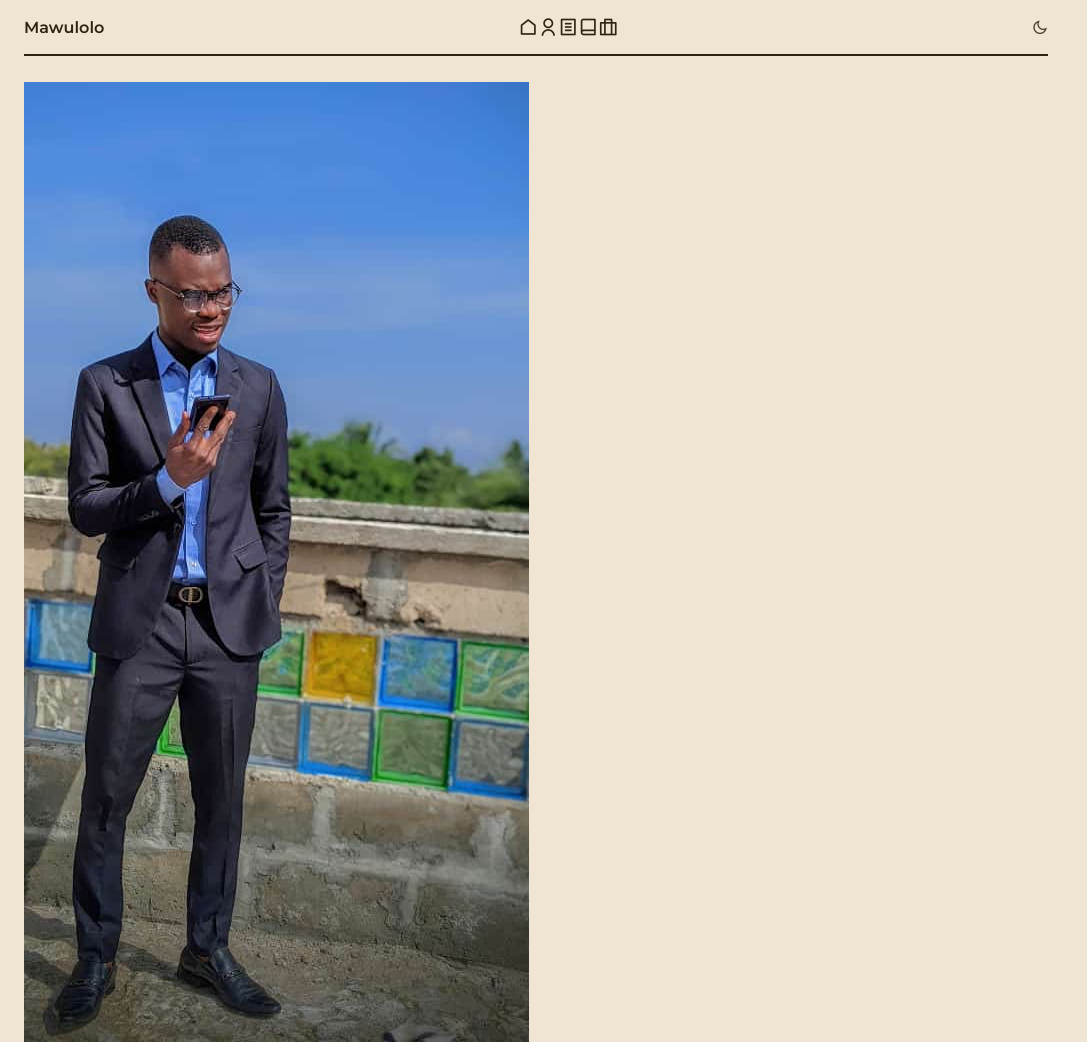
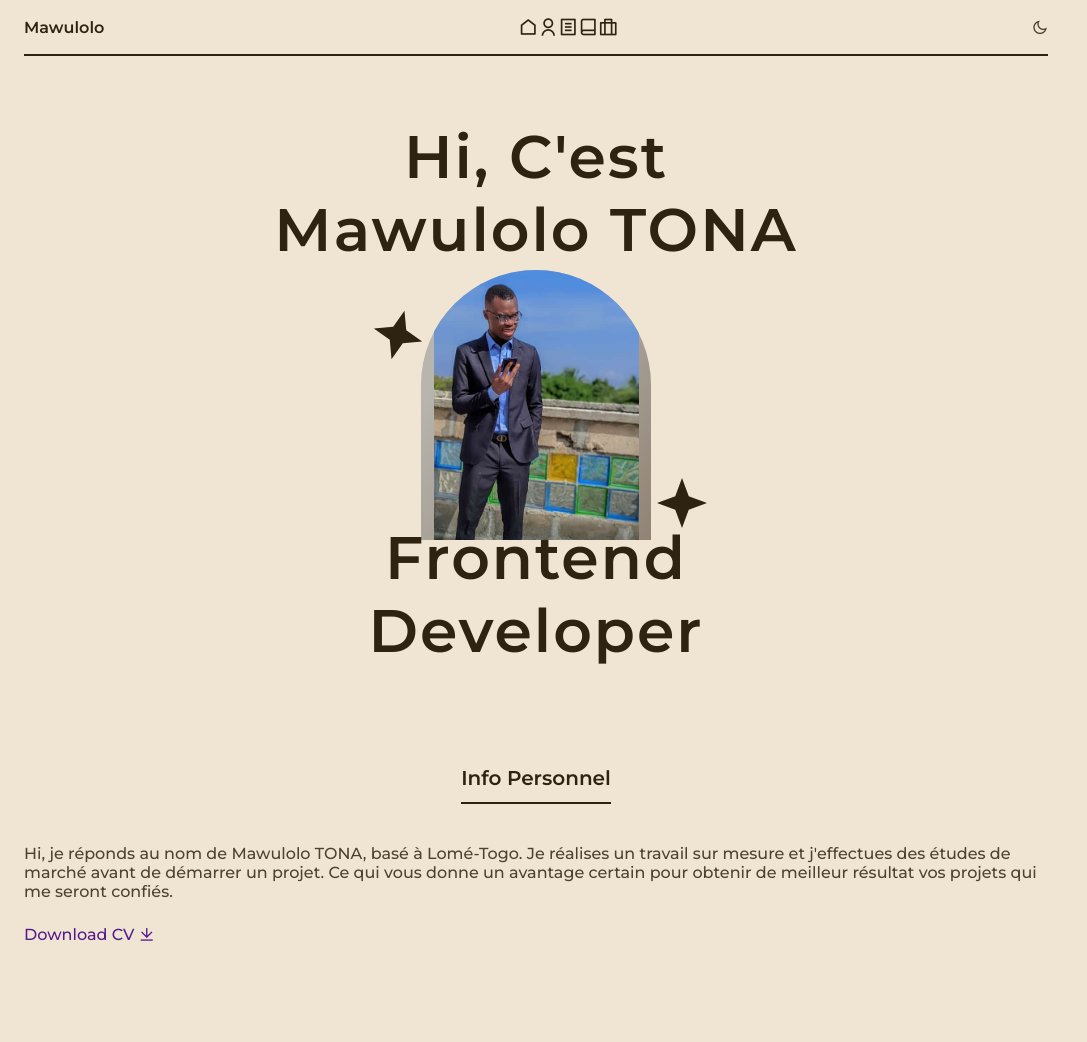
Before and after one commit to elo20ce/Great_Folio, a plain HTML site: page index.html in a window 1280 px wide. Shown: the whole page, without its empty margins (0-1087 px from the left). After the commit the page ends 960 px from the top, so only its background shows below. Drawn offline with nearby package versions, Linux system fonts and the light colour scheme.

Commit message:
Un peu d'avancement , second commit .

```diff
--- a/index.html
+++ b/index.html
@@ -63,10 +63,37 @@
                         <div class="home__perfil">
                             <img src="assets/img6.jpg" alt="home image" class="home__img">
                         </div>
+                        <svg class="home__star-1" viewBox="0 0 50 50" xmlns="http://www.w3.org/2000/svg">
+                            <path d="M25 0L31.7523 18.2477L50 25L31.7523 31.7523L25
+                            50L18.2477 31.7523L0 25L18.2477 18.2477L25 0Z" />
+                        </svg>
+                        <svg class="home__star-2" viewBox="0 0 50 50" xmlns="http://www.w3.org/2000/svg">
+                            <path d="M25 0L31.7523 18.2477L50 25L31.7523 31.7523L25
+                            50L18.2477 31.7523L0 25L18.2477 18.2477L25 0Z" />
+                        </svg>
                     </div>
+                    <h1 class="home__profession">
+                        Frontend <br>
+                        Developer
+                    </h1>
                 </div>
             </section>
-            <div class="resume__left"></div>
+            <div class="resume__left">
+                <!-- A Propos -->
+                <section class="about section" id="about">
+                    <h2 class="section__title">Info Personnel</h2>
+                    <div class="about__container grid">
+                        <p>
+                            Hi, je réponds au nom de Mawulolo TONA, basé à Lomé-Togo.
+                            Je réalises un travail sur mesure et j'effectues des études de marché avant de démarrer un projet.
+                            Ce qui vous donne un avantage certain pour obtenir de meilleur résultat vos projets qui me seront confiés.
+                        </p>
+                        <a href="" class="about__button">
+                            Download CV <i class="ri-download-line"></i>
+                        </a>
+                    </div>
+                </section>
+            </div>
             <div class="resume__right"></div>
         </main>
         <!-- Footer -->
--- a/style.css
+++ b/style.css
@@ -162,3 +162,65 @@ img {
     opacity: 1;
     transform: translateY(-4px);
 }
+
+.home__container {
+    padding-top: 7.5rem;
+    text-align: center;
+    row-gap: 0;
+}
+
+.home__name,
+.home__profession {
+    font-size: var(--biggest-font-size);
+    font-weight: var(--font-semi-bold);
+    letter-spacing: 2px;
+}
+
+.home__name {
+    margin-bottom: .25rem;
+}
+
+.home__blob {
+    position: relative;
+    justify-self: center;
+}
+
+.home__perfil {
+    width: 230px;
+    height: 270px;
+    background: linear-gradient(132deg,
+                hsl(45, 6%, 70%) 25%,
+                hsl(30, 12%, 50%) 105%);
+    border-radius: 15rem 15rem 0 0;
+    display: flex;
+    justify-content: center;
+    align-items: flex-end;
+    overflow: hidden;
+}
+
+.home__img {
+    width: 205px;
+    transform: translateY(80px);
+}
+
+.home__star-1,
+.home__star-2 {
+    position: absolute;
+    width: 50px;
+    fill: var(--title-color);
+}
+
+.home__star-1 {
+    top: 2.5rem;
+    left: -3rem;
+    rotate: 15deg;
+}
+
+.home__star-2 {
+    right: -3.5rem;
+    bottom: .75rem;
+}
+
+.home__profession {
+    transform: translateY(-1.2rem);
+}
```
